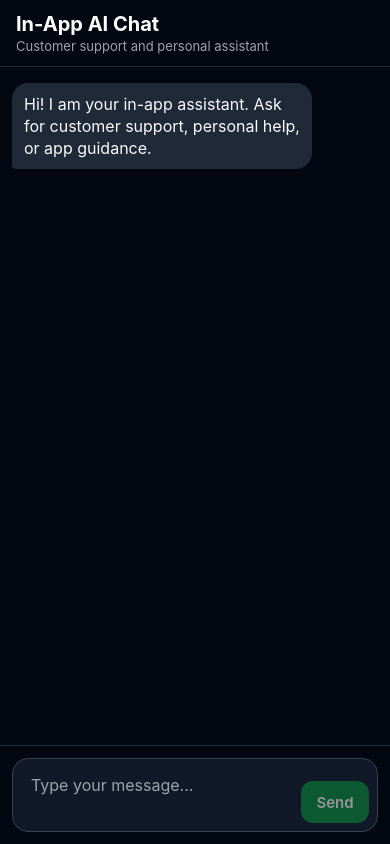
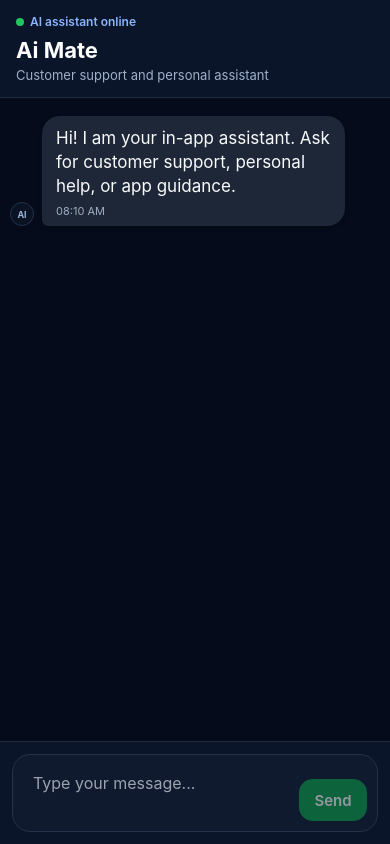
Before and after one commit to ZoraizIlyas365/Ai-Mate, a React Native app: screen / in a window 390 px wide. Built offline with nearby package versions, Linux system fonts and the light colour scheme.

Commit message:
Updated UI Design For Chat

```diff
--- a/src/components/ChatBubble.tsx
+++ b/src/components/ChatBubble.tsx
@@ -9,9 +9,14 @@ type ChatBubbleProps = {
 export default function ChatBubble({ message }: ChatBubbleProps) {
   const isUser = message.role === 'user';
   const rowStyle = isUser ? styles.userRow : styles.assistantRow;
+  const timestamp = new Date(message.createdAt).toLocaleTimeString([], {
+    hour: '2-digit',
+    minute: '2-digit',
+  });
 
   return (
     <View style={[styles.row, rowStyle]}>
+      {!isUser && <View style={styles.avatar}><Text style={styles.avatarText}>AI</Text></View>}
       <View
         style={[
           styles.bubble,
@@ -20,6 +25,9 @@ export default function ChatBubble({ message }: ChatBubbleProps) {
         <Text style={[styles.text, isUser ? styles.userText : styles.assistantText]}>
           {message.text}
         </Text>
+        <Text style={[styles.timeText, isUser ? styles.userTimeText : styles.assistantTimeText]}>
+          {timestamp}
+        </Text>
       </View>
     </View>
   );
@@ -27,6 +35,8 @@ export default function ChatBubble({ message }: ChatBubbleProps) {
 
 const styles = StyleSheet.create({
   row: {
+    alignItems: 'flex-end',
+    flexDirection: 'row',
     marginVertical: 4,
     width: '100%',
   },
@@ -37,22 +47,30 @@ const styles = StyleSheet.create({
     justifyContent: 'flex-start',
   },
   bubble: {
-    borderRadius: 16,
+    borderRadius: 18,
     maxWidth: '82%',
-    paddingHorizontal: 12,
-    paddingVertical: 10,
+    paddingHorizontal: 14,
+    paddingTop: 10,
+    paddingBottom: 8,
+    shadowColor: '#000000',
+    shadowOffset: {
+      width: 0,
+      height: 2,
+    },
+    shadowOpacity: 0.18,
+    shadowRadius: 4,
   },
   userBubble: {
-    backgroundColor: '#0B8F3A',
-    borderBottomRightRadius: 4,
+    backgroundColor: '#0D9F45',
+    borderBottomRightRadius: 6,
   },
   assistantBubble: {
-    backgroundColor: '#1F2937',
-    borderBottomLeftRadius: 4,
+    backgroundColor: '#1D2738',
+    borderBottomLeftRadius: 6,
   },
   text: {
-    fontSize: 16,
-    lineHeight: 22,
+    fontSize: 17,
+    lineHeight: 24,
   },
   userText: {
     color: '#FFFFFF',
@@ -60,4 +78,32 @@ const styles = StyleSheet.create({
   assistantText: {
     color: '#F9FAFB',
   },
+  avatar: {
+    alignItems: 'center',
+    backgroundColor: '#0A1324',
+    borderColor: '#23314A',
+    borderRadius: 12,
+    borderWidth: 1,
+    height: 24,
+    justifyContent: 'center',
+    marginRight: 8,
+    width: 24,
+  },
+  avatarText: {
+    color: '#9CB4D8',
+    fontSize: 9,
+    fontWeight: '700',
+  },
+  timeText: {
+    fontSize: 11,
+    marginTop: 6,
+  },
+  userTimeText: {
+    color: '#DBFFE8',
+    textAlign: 'right',
+  },
+  assistantTimeText: {
+    color: '#A0AEC0',
+    textAlign: 'left',
+  },
 });
--- a/src/components/ChatInput.tsx
+++ b/src/components/ChatInput.tsx
@@ -32,6 +32,7 @@ export default function ChatInput({
         value={value}
         onChangeText={onChangeText}
         multiline
+        textAlignVertical="top"
       />
       <Pressable
         onPress={onSend}
@@ -50,13 +51,13 @@ export default function ChatInput({
 const styles = StyleSheet.create({
   wrapper: {
     alignItems: 'flex-end',
-    backgroundColor: '#111827',
-    borderColor: '#374151',
-    borderRadius: 16,
+    backgroundColor: '#0F1A2F',
+    borderColor: '#23314A',
+    borderRadius: 18,
     borderWidth: 1,
     flexDirection: 'row',
     gap: 8,
-    padding: 8,
+    padding: 10,
   },
   input: {
     color: '#FFFFFF',
@@ -69,8 +70,8 @@ const styles = StyleSheet.create({
   },
   sendButton: {
     alignItems: 'center',
-    backgroundColor: '#0B8F3A',
-    borderRadius: 12,
+    backgroundColor: '#0D9F45',
+    borderRadius: 14,
     justifyContent: 'center',
     minHeight: 42,
     minWidth: 68,
--- a/src/screens/ChatScreen.tsx
+++ b/src/screens/ChatScreen.tsx
@@ -79,7 +79,11 @@ export default function ChatScreen() {
         behavior={Platform.OS === 'ios' ? 'padding' : undefined}
         style={styles.container}>
         <View style={styles.header}>
-          <Text style={styles.title}>In-App AI Chat</Text>
+          <View style={styles.statusRow}>
+            <View style={styles.onlineDot} />
+            <Text style={styles.statusText}>AI assistant online</Text>
+          </View>
+          <Text style={styles.title}>Ai Mate</Text>
           <Text style={styles.subtitle}>Customer support and personal assistant</Text>
         </View>
 
@@ -106,37 +110,57 @@ export default function ChatScreen() {
 
 const styles = StyleSheet.create({
   safeArea: {
-    backgroundColor: '#030712',
+    backgroundColor: '#050B1A',
     flex: 1,
   },
   container: {
     flex: 1,
   },
   header: {
-    borderBottomColor: '#1F2937',
+    backgroundColor: '#0B1529',
+    borderBottomColor: '#1E2A42',
     borderBottomWidth: 1,
     paddingHorizontal: 16,
-    paddingVertical: 12,
+    paddingVertical: 14,
+  },
+  statusRow: {
+    alignItems: 'center',
+    flexDirection: 'row',
+    marginBottom: 8,
+  },
+  onlineDot: {
+    backgroundColor: '#22C55E',
+    borderRadius: 4,
+    height: 8,
+    marginRight: 6,
+    width: 8,
+  },
+  statusText: {
+    color: '#8CB4FF',
+    fontSize: 12,
+    fontWeight: '600',
   },
   title: {
     color: '#FFFFFF',
-    fontSize: 20,
+    fontSize: 22,
     fontWeight: '700',
   },
   subtitle: {
-    color: '#9CA3AF',
+    color: '#9FB0CB',
     fontSize: 13,
-    marginTop: 2,
+    marginTop: 4,
   },
   chatList: {
     flex: 1,
-    paddingHorizontal: 12,
+    paddingHorizontal: 10,
   },
   chatListContent: {
-    paddingVertical: 12,
+    paddingBottom: 12,
+    paddingTop: 14,
   },
   inputContainer: {
-    borderTopColor: '#1F2937',
+    backgroundColor: '#0B1529',
+    borderTopColor: '#1E2A42',
     borderTopWidth: 1,
     padding: 12,
   },
```
